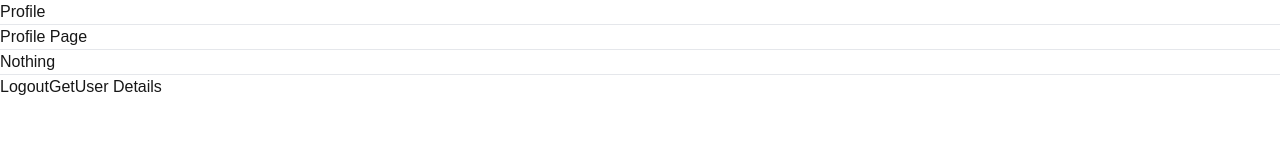
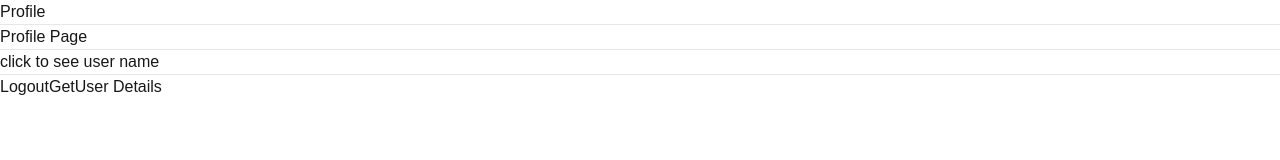
Before and after one commit to ak8415129/auth_nextjs, a Next.js app: page /profile in a window 1280 px wide. Shown: the top 160 px of the page. Built offline with nearby package versions, Linux system fonts and the light colour scheme.

Commit message:
basic improvement

```diff
--- a/src/app/profile/page.tsx
+++ b/src/app/profile/page.tsx
@@ -6,7 +6,7 @@ import { toast } from "react-hot-toast";
 import { useRouter } from "next/navigation";
 export default function ProfilePage(){
     const router=useRouter();
-    const [data, setData] = useState("nothing")
+    const [data, setData] = useState("click to see user name")
    const logout= async()=>{
     try {
         await axios.get('/api/users/logout');
@@ -24,7 +24,7 @@ export default function ProfilePage(){
    const getUserDetails = async () => {
     const res = await axios.get('/api/users/me')
     console.log(res.data);
-    setData(res.data.data._id)
+    setData(res.data.data.username)
    }
     return (
         <div className="flex flex-col items-center justify-center min-h-screen py-2">
```
